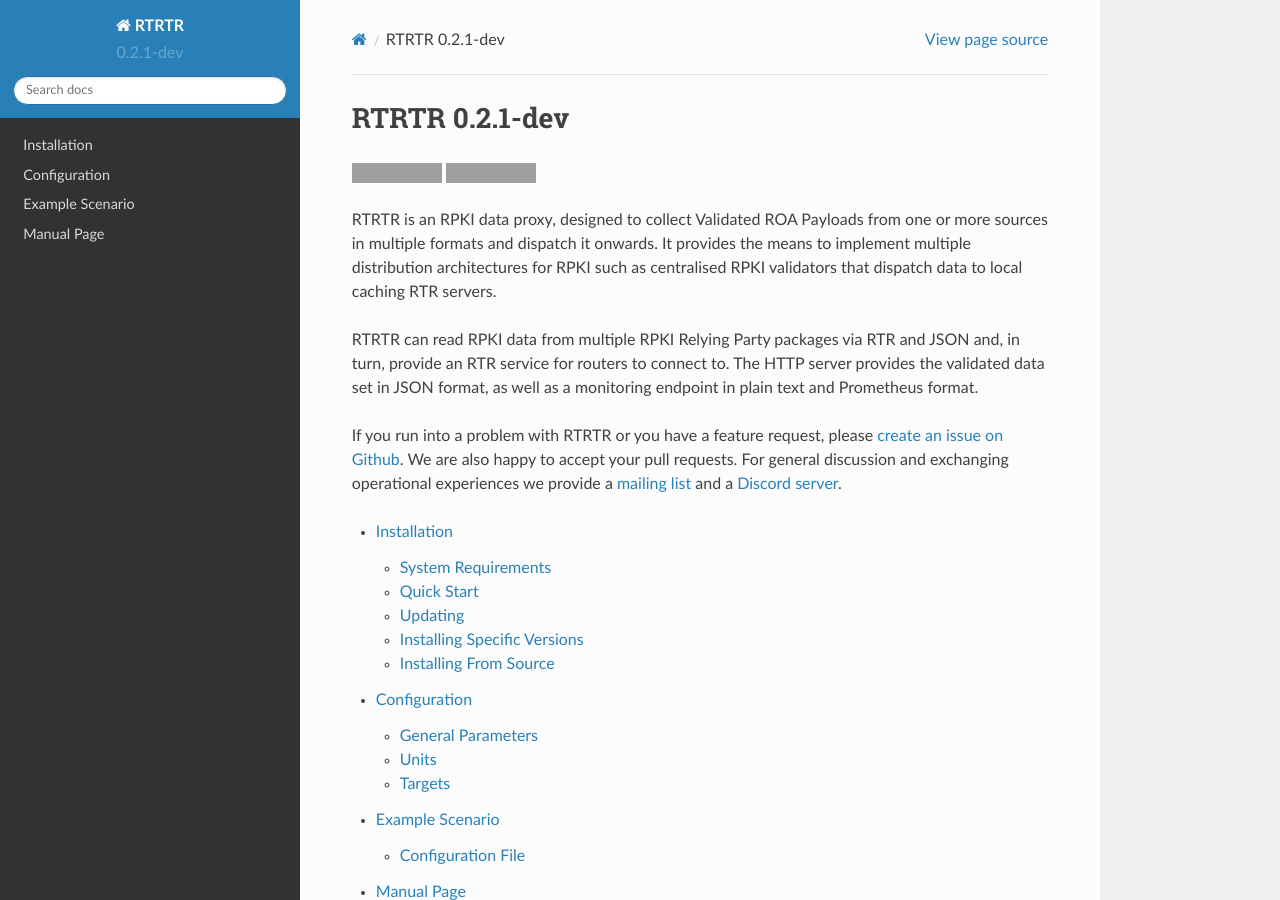
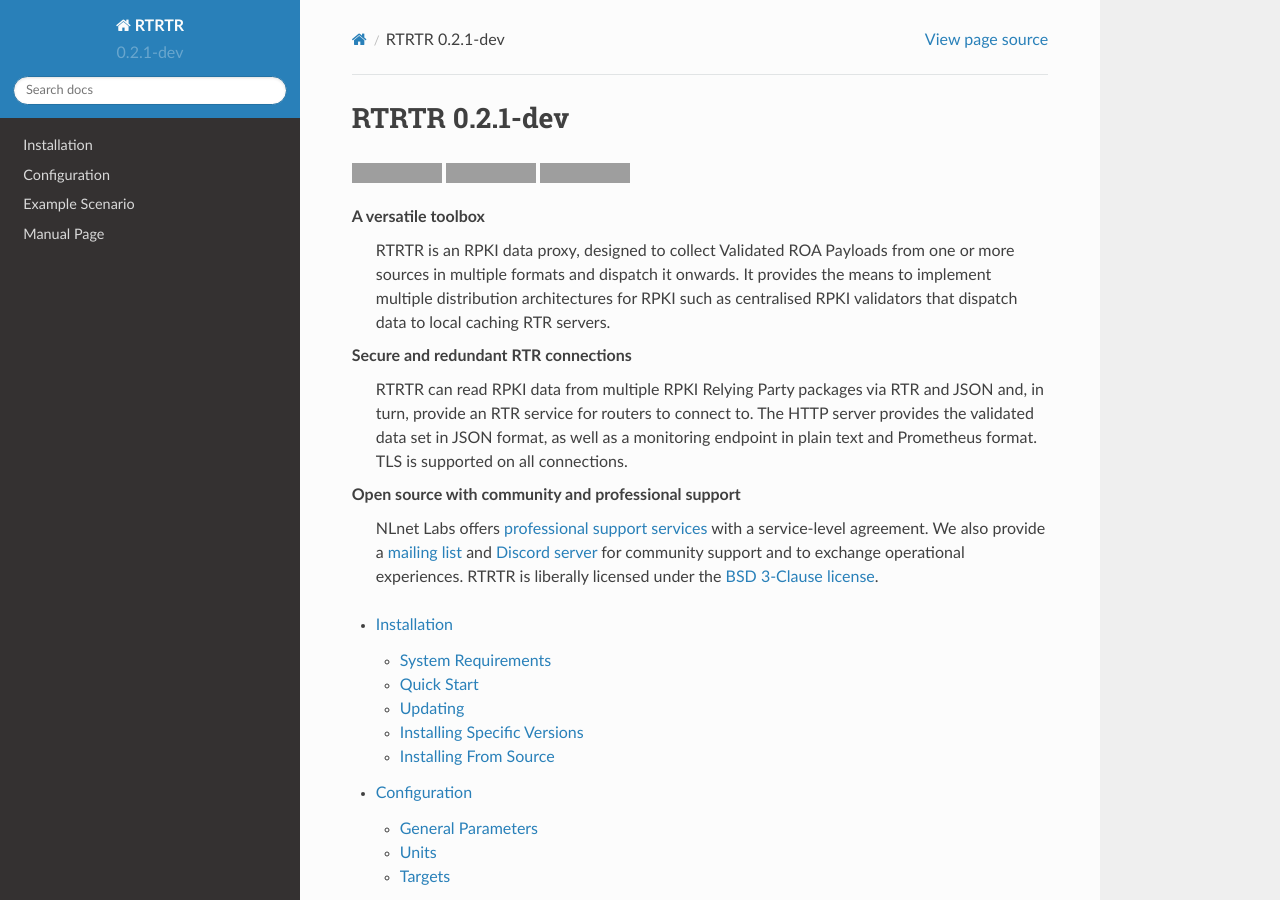
Before and after one commit to NLnetLabs/rtrtr, a Sphinx documentation site: the page built from doc/manual/source/index.rst, in a window 1280 px wide and 900 px high. Built offline with Sphinx 7.4.7 and the Read the Docs theme 2.0.0, drawn with Linux system fonts in a browser that asks for light colours; grey boxes are pictures that could not be loaded.

Commit message:
freshen up intro

```diff
--- a/doc/manual/source/index.rst
+++ b/doc/manual/source/index.rst
@@ -3,30 +3,40 @@
 
 .. only:: html
 
-    |docsupdated| |discord|
+    |docsupdated| |license| |discord|
 
-    .. |docsupdated| image:: https://img.shields.io/github/last-commit/NLnetLabs/rtrtr-manual.svg?label=docs%20updated
-                :target: https://github.com/NLnetLabs/routinator-manual/commits/main
+    .. |docsupdated| image:: https://readthedocs.org/projects/rtrtr/badge/?version=stable
+                :target: https://rtrtr.docs.nlnetlabs.nl/en/stable/?badge=stable
+
+    .. |license| image:: https://img.shields.io/github/license/nlnetlabs/rtrtr
+                :target: https://github.com/NLnetLabs/rtrtr/blob/main/LICENSE
 
     .. |discord| image:: https://img.shields.io/discord/818584154278199396?label=rpki%20on%20discord&logo=discord
                 :target: https://discord.gg/8dvKB5Ykhy
 
-RTRTR is an RPKI data proxy, designed to collect Validated ROA Payloads from one
-or more sources in multiple formats and dispatch it onwards. It provides the
-means to implement multiple distribution architectures for RPKI such as
-centralised RPKI validators that dispatch data to local caching RTR servers.
+A versatile toolbox
+   RTRTR is an RPKI data proxy, designed to collect Validated ROA Payloads
+   from one or more sources in multiple formats and dispatch it onwards. It
+   provides the means to implement multiple distribution architectures for
+   RPKI such as centralised RPKI validators that dispatch data to local
+   caching RTR servers.
 
-RTRTR can read RPKI data from multiple RPKI Relying Party packages via RTR and
-JSON and, in turn, provide an RTR service for routers to connect to. The HTTP
-server provides the validated data set in JSON format, as well as a monitoring
-endpoint in plain text and Prometheus format.
+Secure and redundant RTR connections
+   RTRTR can read RPKI data from multiple RPKI Relying Party packages via RTR
+   and JSON and, in turn, provide an RTR service for routers to connect to.
+   The HTTP server provides the validated data set in JSON format, as well as
+   a monitoring endpoint in plain text and Prometheus format. TLS is
+   supported on all connections.
 
-If you run into a problem with RTRTR or you have a feature request, please
-`create an issue on Github <https://github.com/NLnetLabs/rtrtr/issues>`_.
-We are also happy to accept your pull requests. For general discussion and
-exchanging operational experiences we provide a `mailing list
-<https://lists.nlnetlabs.nl/mailman/listinfo/rpki>`_ and a `Discord server
-<https://discord.gg/8dvKB5Ykhy>`_.
+Open source with community and professional support
+   NLnet Labs offers `professional support services
+   <https://www.nlnetlabs.nl/services/contracts/>`_ with a service-level
+   agreement. We also provide a `mailing list
+   <https://lists.nlnetlabs.nl/mailman/listinfo/rpki>`_ and `Discord server
+   <https://discord.gg/8dvKB5Ykhy>`_  for community support and to exchange
+   operational experiences. RTRTR is liberally licensed under the `BSD
+   3-Clause license
+   <https://github.com/NLnetLabs/rtrtr/blob/main/LICENSE>`_.
 
 .. toctree::
    :maxdepth: 2
```
